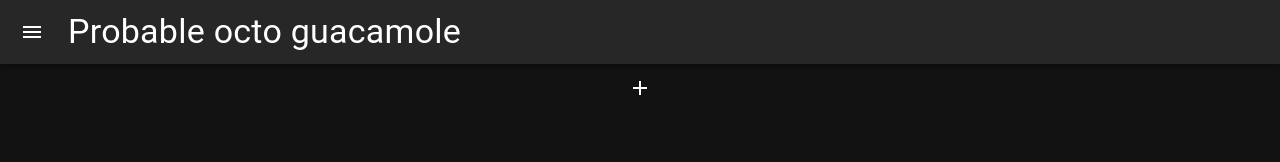
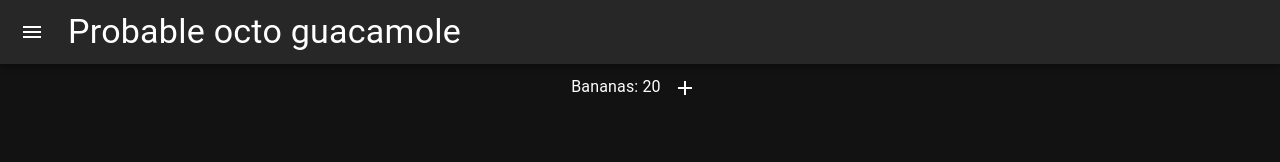
Before and after one commit to c-grattan/probable-octo-guacamole, a React (Create React App) app: page / in a window 1280 px wide. Shown: the top 162 px of the page. Built offline with nearby package versions, Linux system fonts and the light colour scheme.

Commit message:
Add item paneling

```diff
--- a/src/components/Content.tsx
+++ b/src/components/Content.tsx
@@ -4,6 +4,7 @@ import IconButton from "@mui/material/IconButton";
 import Add from "@mui/icons-material/Add"
 import { useState } from "react";
 import { InventoryDialog } from "./InventoryDialog";
+import { Item } from "./inventory/Item";
 
 export const Content = () => {
 	const [invDialogOpen, setInvDialogOpen] = useState(false);
@@ -12,11 +13,18 @@ export const Content = () => {
 		setInvDialogOpen(!invDialogOpen);
 	}
 
+	const inventory: Item[] = [{name: "Bananas", count: 20}];
+
 	return <>
 		<Grid container spacing={2}
 						justifyContent="center"
 						alignContent="center">
 			<Grid item spacing={1}>
+				{
+					inventory.map((item) => {
+						return item.name + ": " + item.count;
+					})
+				}
 				<IconButton size="large"
 							onClick={toggleInvDialog}>
 				<Add /></IconButton>
--- /dev/null
+++ b/src/components/inventory/Item.ts
@@ -0,0 +1,4 @@
+export type Item = {
+	name: string,
+	count: number
+};
```
Also changed, not shown: src/components/inventory/ItemPanel.tsx (added, +13 -0 lines).
